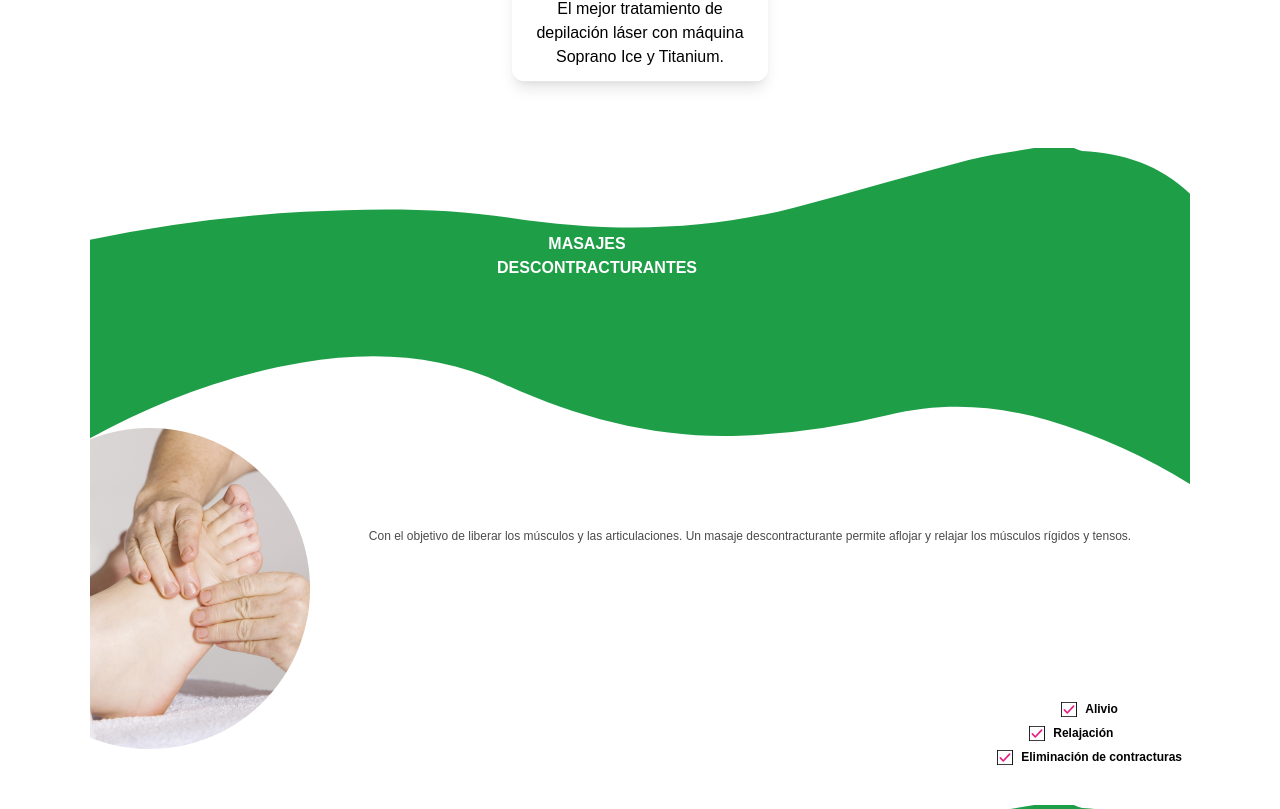
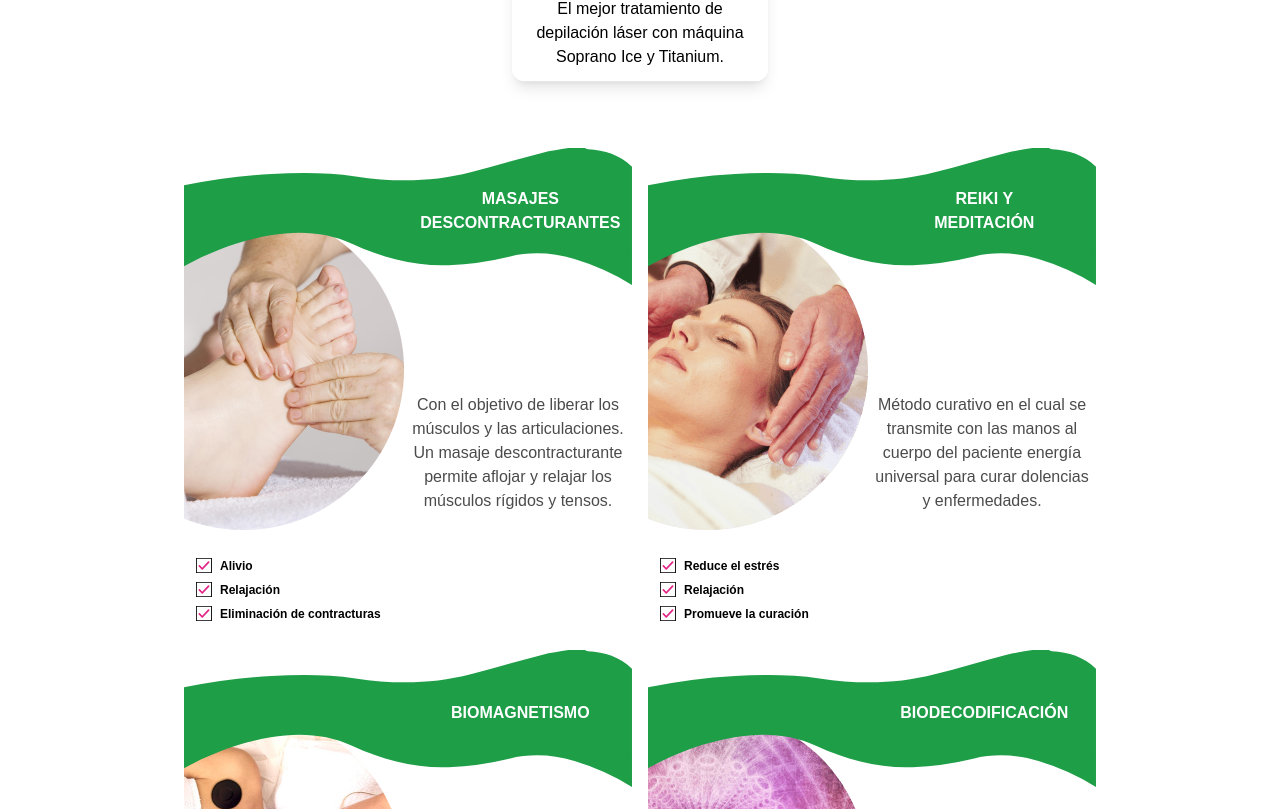
Before and after one commit to Julian1993ARG/salud-y-belleza, a Next.js app: page / in a window 1280 px wide. Shown: the part 971-1780 px from the top of the page. Built offline with nearby package versions, Linux system fonts and the light colour scheme.

Commit message:
udpate landing 320px to 400px width

```diff
--- a/app/components/svgComponents.tsx
+++ b/app/components/svgComponents.tsx
@@ -39,9 +39,9 @@ export const CheckSvg = () => (
 export const HeaderSvg = ({ title, id }: {title:string, id:string|undefined}) => {
   return (
     <div id={id} className='relative bg-transparent z-10'>
-      <p className='absolute transform z-10 max-w-[180px] text-center top-1/4 left-[37%] text-white font-semibold'>
+      <h5 className='w-36 h-20 flex justify-center items-center absolute transform z-10 max-w-[180px] text-center top-[9%] left-[47%] text-white font-semibold bit:top-[17%] bit:left-[59%]'>
         {title}
-      </p>
+      </h5>
       <svg xmlns='http://www.w3.org/2000/svg' viewBox='0 0 360 110'>
         <g data-name='Capa 2'>
           <path
--- a/app/components/workComponent.tsx
+++ b/app/components/workComponent.tsx
@@ -16,24 +16,24 @@ export default function WorkComponent ({ title, id, description, image, check1,
   return (
     <>
       <HeaderSvg title={title} id={id} />
-
-      <article className='flex relative max-w-full flex-1'>
-        <Image
-          className='w-auto h-auto overflow-x-hidden relative bottom-14'
-          alt='background'
-          src={image}
-          priority
-        />
-        <p className='flex-1 w-auto h-auto font-normal text-xs text-[#4B4B4B] text-center p-1 mt-5 bit:mt-10'>
+      <article className='flex relative max-w-full items-center'>
+        <div className='flex flex-col gap-2 bottom-10 right-2 font-bold text-xs relative'>
+          <Image
+            className='w-auto h-auto  relative -translate-y-9 bit:translate-x-2 '
+            alt='background'
+            src={image}
+            priority
+          />
+          <div className='flex pl-5 flex-col gap-2 relative -top-4 '>
+            <p className='inline-flex items-center '><i className='inline-block w-4 mr-2'><CheckSvg /></i>{check1}</p>
+            <p className='inline-flex items-center '><i className='inline-block w-4 mr-2'><CheckSvg /></i>{check2}</p>
+            <p className='inline-flex items-center '><i className='inline-block w-4 mr-2'><CheckSvg /></i>{check3}</p>
+          </div>
+        </div>
+        <p className=' flex-1 w-auto h-auto font-normal bit:text-base text-sm text-[#4B4B4B] text-center p-1  -translate-y-7'>
           {description}
         </p>
       </article>
-      <div className='flex flex-col gap-2 absolute bottom-10 right-2 font-bold text-xs'>
-        <p className='inline-flex items-center pl-16'><i className='inline-block w-4 mr-2'><CheckSvg /></i>{check1}</p>
-        <p className='inline-flex items-center pl-8'><i className='inline-block w-4 mr-2'><CheckSvg /></i>{check2}</p>
-        <p className='inline-flex items-center '><i className='inline-block w-4 mr-2'><CheckSvg /></i>{check3}</p>
-
-      </div>
     </>
   );
 }
--- a/app/page.tsx
+++ b/app/page.tsx
@@ -36,9 +36,10 @@ export default function Page () {
           ))
         }
       </section>
-      {
+      <section className='flex justify-center flex-wrap gap-4'>
+        {
         landingWorks.map((work, index) => (
-          <section className='relative' key={work.id}>
+          <article className='max-w-md relative -mb-11 ' key={work.id}>
             <WorkComponent
               id={landingRoutes[index]?.path}
               title={work.title}
@@ -48,9 +49,10 @@ export default function Page () {
               check2={work.check2}
               check3={work.check3}
             />
-          </section>
+          </article>
         ))
-      }
+        }
+      </section>
     </>
   );
 }
--- a/package.json
+++ b/package.json
@@ -22,7 +22,8 @@
     "next": "^13.0.6",
     "react": "18",
     "react-dom": "18",
-    "react-icons": "^4.7.1"
+    "react-icons": "^4.7.1",
+    "sharp": "^0.31.3"
   },
   "devDependencies": {
     "@types/node": "^18.11.12",
@@ -50,5 +51,4 @@
       "path": "cz-conventional-changelog"
     }
   }
-
 }
--- a/styles/globals.css
+++ b/styles/globals.css
@@ -70,7 +70,7 @@
   .layout {
     /* 1100px */
     max-width: 68.75rem;
-    @apply md:mx-auto md:w-11/12 relative;
+    @apply mx-auto md:w-11/12 relative;
   }
 
   .bg-dark a.custom-link {
```
Also changed, not shown: 1 other file (tests, documents, lock files or other folders).
